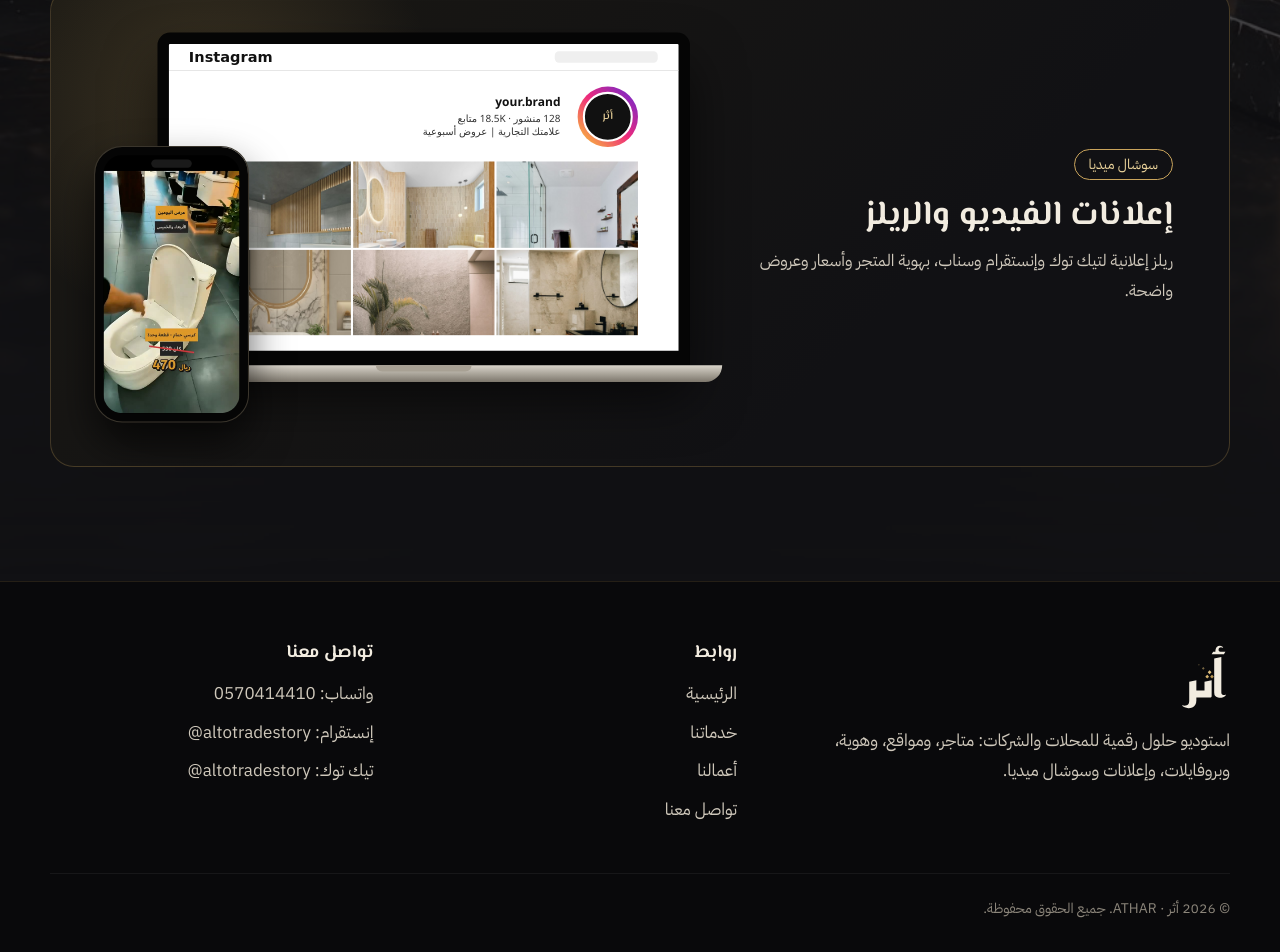
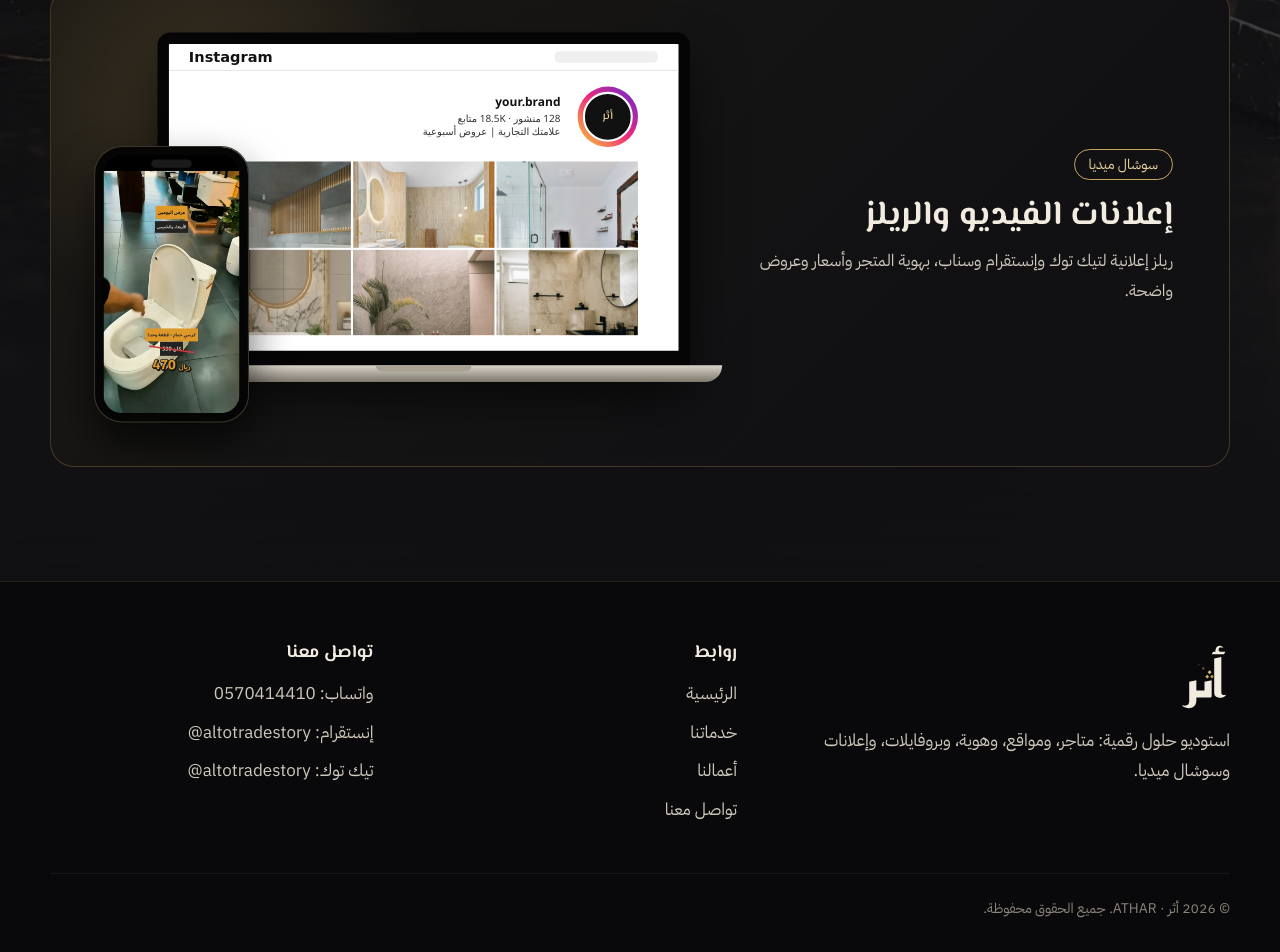
Before and after one commit to athar-co/athar-co.github.io, a plain HTML site: page work.html in a window 1280 px wide. Shown: the part 3746-4698 px from the top of the page. Drawn offline with Linux system fonts and the light colour scheme; grey boxes are pictures that could not be loaded.

Commit message:
Tagline: «حلول رقمية» without «للمحلات والشركات»
Co-Authored-By: Claude Opus 5.5 <noreply@anthropic.com>

```diff
--- a/work.html
+++ b/work.html
@@ -45,7 +45,7 @@
   <div class="wrap">
     <div class="fgrid">
       <div><img class="flogo" src="img/brand/athar-mark-gold.svg" alt="أثر">
-        <p>استوديو حلول رقمية للمحلات والشركات: متاجر، ومواقع، وهوية، وبروفايلات، وإعلانات وسوشال ميديا.</p></div>
+        <p>استوديو حلول رقمية: متاجر، ومواقع، وهوية، وبروفايلات، وإعلانات وسوشال ميديا.</p></div>
       <div><h4>روابط</h4><ul><li><a href="index.html">الرئيسية</a></li><li><a href="services.html">خدماتنا</a></li><li><a href="work.html">أعمالنا</a></li><li><a href="contact.html">تواصل معنا</a></li></ul></div>
       <div><h4>تواصل معنا</h4><ul>
         <li><a href="https://wa.me/966570414410" target="_blank" rel="noopener">واتساب: <span class="ltr">0570414410</span></a></li>
```
Also changed, not shown: contact.html (+1 -1 lines), index.html (+4 -4 lines), services.html (+1 -1 lines).
